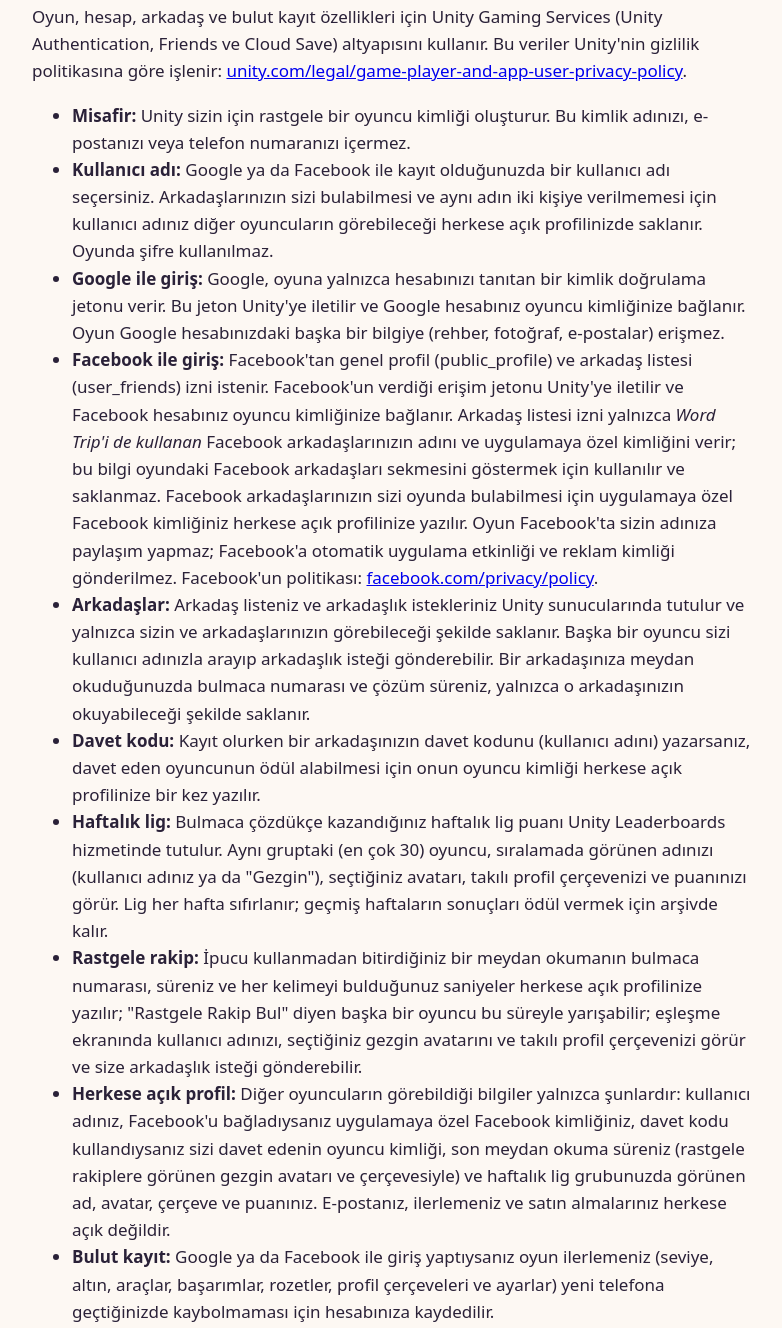
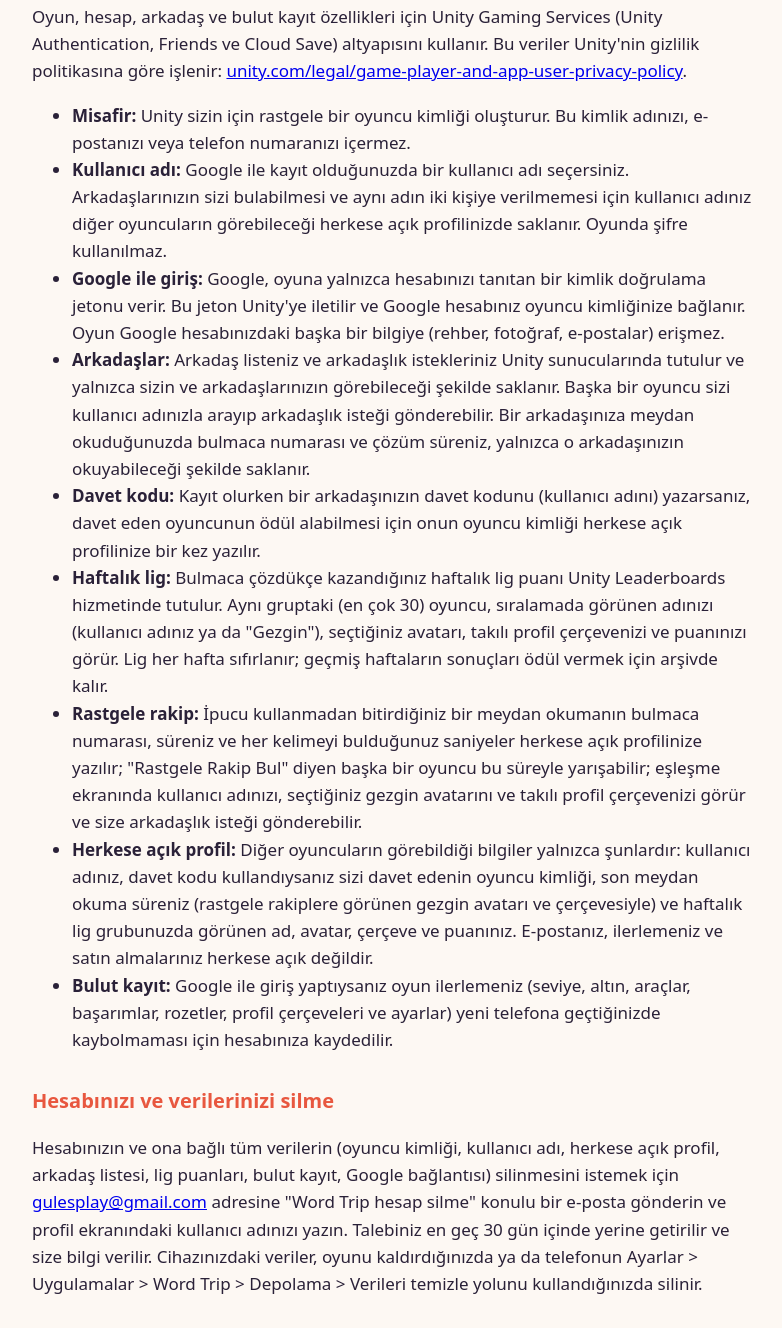
Before and after one commit to gulesplay/gulesplay.github.io, a plain HTML site: page kelime-turu/gizlilik.html in a window 1280 px wide. Shown: the part 403-1731 px from the top of the page, without its empty margins (248-1030 px from the left). Drawn offline with Linux system fonts and the light colour scheme.

Commit message:
Gizlilik: Facebook girişi kaldırıldı
Co-Authored-By: Claude Opus 5.5 <noreply@anthropic.com>

```diff
--- a/kelime-turu/gizlilik.html
+++ b/kelime-turu/gizlilik.html
@@ -27,19 +27,18 @@
 <p>Oyun, hesap, arkadaş ve bulut kayıt özellikleri için Unity Gaming Services (Unity Authentication, Friends ve Cloud Save) altyapısını kullanır. Bu veriler Unity'nin gizlilik politikasına göre işlenir: <a href="https://unity.com/legal/game-player-and-app-user-privacy-policy">unity.com/legal/game-player-and-app-user-privacy-policy</a>.</p>
 <ul>
 <li><strong>Misafir:</strong> Unity sizin için rastgele bir oyuncu kimliği oluşturur. Bu kimlik adınızı, e-postanızı veya telefon numaranızı içermez.</li>
-<li><strong>Kullanıcı adı:</strong> Google ya da Facebook ile kayıt olduğunuzda bir kullanıcı adı seçersiniz. Arkadaşlarınızın sizi bulabilmesi ve aynı adın iki kişiye verilmemesi için kullanıcı adınız diğer oyuncuların görebileceği herkese açık profilinizde saklanır. Oyunda şifre kullanılmaz.</li>
+<li><strong>Kullanıcı adı:</strong> Google ile kayıt olduğunuzda bir kullanıcı adı seçersiniz. Arkadaşlarınızın sizi bulabilmesi ve aynı adın iki kişiye verilmemesi için kullanıcı adınız diğer oyuncuların görebileceği herkese açık profilinizde saklanır. Oyunda şifre kullanılmaz.</li>
 <li><strong>Google ile giriş:</strong> Google, oyuna yalnızca hesabınızı tanıtan bir kimlik doğrulama jetonu verir. Bu jeton Unity'ye iletilir ve Google hesabınız oyuncu kimliğinize bağlanır. Oyun Google hesabınızdaki başka bir bilgiye (rehber, fotoğraf, e-postalar) erişmez.</li>
-<li><strong>Facebook ile giriş:</strong> Facebook'tan genel profil (public_profile) ve arkadaş listesi (user_friends) izni istenir. Facebook'un verdiği erişim jetonu Unity'ye iletilir ve Facebook hesabınız oyuncu kimliğinize bağlanır. Arkadaş listesi izni yalnızca <em>Word Trip'i de kullanan</em> Facebook arkadaşlarınızın adını ve uygulamaya özel kimliğini verir; bu bilgi oyundaki Facebook arkadaşları sekmesini göstermek için kullanılır ve saklanmaz. Facebook arkadaşlarınızın sizi oyunda bulabilmesi için uygulamaya özel Facebook kimliğiniz herkese açık profilinize yazılır. Oyun Facebook'ta sizin adınıza paylaşım yapmaz; Facebook'a otomatik uygulama etkinliği ve reklam kimliği gönderilmez. Facebook'un politikası: <a href="https://www.facebook.com/privacy/policy/">facebook.com/privacy/policy</a>.</li>
 <li><strong>Arkadaşlar:</strong> Arkadaş listeniz ve arkadaşlık istekleriniz Unity sunucularında tutulur ve yalnızca sizin ve arkadaşlarınızın görebileceği şekilde saklanır. Başka bir oyuncu sizi kullanıcı adınızla arayıp arkadaşlık isteği gönderebilir. Bir arkadaşınıza meydan okuduğunuzda bulmaca numarası ve çözüm süreniz, yalnızca o arkadaşınızın okuyabileceği şekilde saklanır.</li>
 <li><strong>Davet kodu:</strong> Kayıt olurken bir arkadaşınızın davet kodunu (kullanıcı adını) yazarsanız, davet eden oyuncunun ödül alabilmesi için onun oyuncu kimliği herkese açık profilinize bir kez yazılır.</li>
 <li><strong>Haftalık lig:</strong> Bulmaca çözdükçe kazandığınız haftalık lig puanı Unity Leaderboards hizmetinde tutulur. Aynı gruptaki (en çok 30) oyuncu, sıralamada görünen adınızı (kullanıcı adınız ya da "Gezgin"), seçtiğiniz avatarı, takılı profil çerçevenizi ve puanınızı görür. Lig her hafta sıfırlanır; geçmiş haftaların sonuçları ödül vermek için arşivde kalır.</li>
 <li><strong>Rastgele rakip:</strong> İpucu kullanmadan bitirdiğiniz bir meydan okumanın bulmaca numarası, süreniz ve her kelimeyi bulduğunuz saniyeler herkese açık profilinize yazılır; "Rastgele Rakip Bul" diyen başka bir oyuncu bu süreyle yarışabilir; eşleşme ekranında kullanıcı adınızı, seçtiğiniz gezgin avatarını ve takılı profil çerçevenizi görür ve size arkadaşlık isteği gönderebilir.</li>
-<li><strong>Herkese açık profil:</strong> Diğer oyuncuların görebildiği bilgiler yalnızca şunlardır: kullanıcı adınız, Facebook'u bağladıysanız uygulamaya özel Facebook kimliğiniz, davet kodu kullandıysanız sizi davet edenin oyuncu kimliği, son meydan okuma süreniz (rastgele rakiplere görünen gezgin avatarı ve çerçevesiyle) ve haftalık lig grubunuzda görünen ad, avatar, çerçeve ve puanınız. E-postanız, ilerlemeniz ve satın almalarınız herkese açık değildir.</li>
-<li><strong>Bulut kayıt:</strong> Google ya da Facebook ile giriş yaptıysanız oyun ilerlemeniz (seviye, altın, araçlar, başarımlar, rozetler, profil çerçeveleri ve ayarlar) yeni telefona geçtiğinizde kaybolmaması için hesabınıza kaydedilir.</li>
+<li><strong>Herkese açık profil:</strong> Diğer oyuncuların görebildiği bilgiler yalnızca şunlardır: kullanıcı adınız, davet kodu kullandıysanız sizi davet edenin oyuncu kimliği, son meydan okuma süreniz (rastgele rakiplere görünen gezgin avatarı ve çerçevesiyle) ve haftalık lig grubunuzda görünen ad, avatar, çerçeve ve puanınız. E-postanız, ilerlemeniz ve satın almalarınız herkese açık değildir.</li>
+<li><strong>Bulut kayıt:</strong> Google ile giriş yaptıysanız oyun ilerlemeniz (seviye, altın, araçlar, başarımlar, rozetler, profil çerçeveleri ve ayarlar) yeni telefona geçtiğinizde kaybolmaması için hesabınıza kaydedilir.</li>
 </ul>
 
 <h2 id="veri-silme">Hesabınızı ve verilerinizi silme</h2>
-<p>Hesabınızın ve ona bağlı tüm verilerin (oyuncu kimliği, kullanıcı adı, herkese açık profil, arkadaş listesi, lig puanları, bulut kayıt, Google/Facebook bağlantısı) silinmesini istemek için <a href="mailto:gulesplay@gmail.com?subject=Kelime%20Turu%20hesap%20silme">gulesplay@gmail.com</a> adresine "Word Trip hesap silme" konulu bir e-posta gönderin ve profil ekranındaki kullanıcı adınızı yazın. Talebiniz en geç 30 gün içinde yerine getirilir ve size bilgi verilir. Cihazınızdaki veriler, oyunu kaldırdığınızda ya da telefonun Ayarlar &gt; Uygulamalar &gt; Word Trip &gt; Depolama &gt; Verileri temizle yolunu kullandığınızda silinir. Facebook ile giriş yaptıysanız oyunun Facebook bağlantısını Facebook'ta Ayarlar &gt; Uygulamalar ve web siteleri bölümünden de kaldırabilirsiniz.</p>
+<p>Hesabınızın ve ona bağlı tüm verilerin (oyuncu kimliği, kullanıcı adı, herkese açık profil, arkadaş listesi, lig puanları, bulut kayıt, Google bağlantısı) silinmesini istemek için <a href="mailto:gulesplay@gmail.com?subject=Word%20Trip%20hesap%20silme">gulesplay@gmail.com</a> adresine "Word Trip hesap silme" konulu bir e-posta gönderin ve profil ekranındaki kullanıcı adınızı yazın. Talebiniz en geç 30 gün içinde yerine getirilir ve size bilgi verilir. Cihazınızdaki veriler, oyunu kaldırdığınızda ya da telefonun Ayarlar &gt; Uygulamalar &gt; Word Trip &gt; Depolama &gt; Verileri temizle yolunu kullandığınızda silinir.</p>
 
 <h2>Reklamlar</h2>
 <p>Oyun, ücretsiz kalabilmek için Unity LevelPlay (ironSource) reklam altyapısını ve bu altyapı üzerinden Google AdMob reklam ağını kullanır. Reklam göstermek ve ölçmek için bu hizmetler cihazınızdan reklam kimliği (Android Advertising ID), cihaz bilgisi (model, işletim sistemi, dil), IP adresi ve reklam etkileşimleri (gösterim, tıklama) gibi verileri toplayabilir ve kendi gizlilik politikalarına göre işleyebilir:</p>
```
